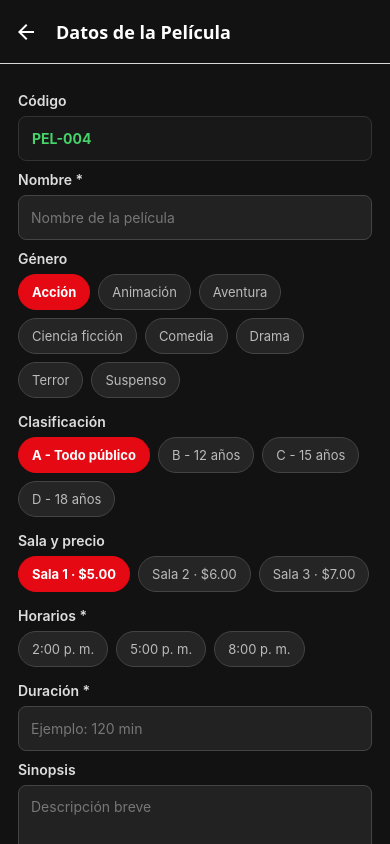
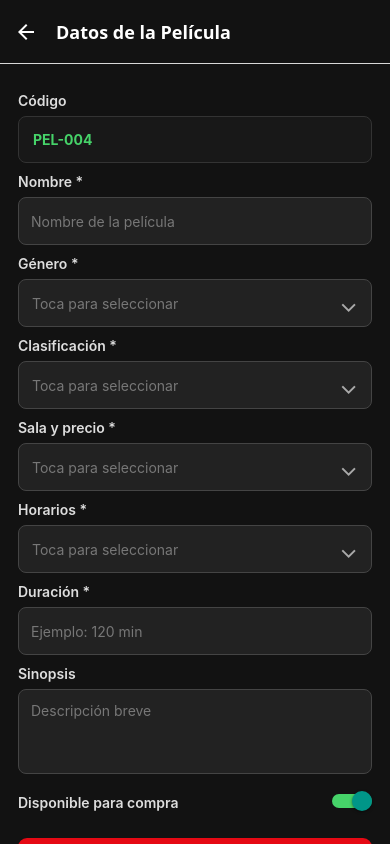
Before and after one commit to JVC-dev/CINE, a React Native app: screen /FormularioPelicula in a window 390 px wide. Built offline with nearby package versions, Linux system fonts and the light colour scheme.

Commit message:
feat: usar listas desplegables en formulario

```diff
--- a/src/screens/FormularioPeliculaScreen.tsx
+++ b/src/screens/FormularioPeliculaScreen.tsx
@@ -1,81 +1,77 @@
 import React, { useMemo, useState } from 'react';
-import { Alert, ScrollView, StyleSheet, Switch, Text, TextInput, TouchableOpacity, View } from 'react-native';
+import { Alert, Modal, ScrollView, StyleSheet, Switch, Text, TextInput, TouchableOpacity, View } from 'react-native';
 import { useAppDispatch, useAppSelector } from '../redux/hooks';
 import { agregarPelicula, editarPelicula } from '../redux/slices/peliculasSlice';
 import { Pelicula } from '../types/pelicula';
 
 const GENEROS = ['Acción', 'Animación', 'Aventura', 'Ciencia ficción', 'Comedia', 'Drama', 'Terror', 'Suspenso'];
 const CLASIFICACIONES = ['A - Todo público', 'B - 12 años', 'C - 15 años', 'D - 18 años'];
-const SALAS = [
-  { nombre: 'Sala 1', precio: 5 },
-  { nombre: 'Sala 2', precio: 6 },
-  { nombre: 'Sala 3', precio: 7 },
-];
+const SALAS = [{ nombre: 'Sala 1', precio: 5 }, { nombre: 'Sala 2', precio: 6 }, { nombre: 'Sala 3', precio: 7 }];
 const HORARIOS = ['2:00 p. m.', '5:00 p. m.', '8:00 p. m.'];
 
-interface OpcionesProps {
-  opciones: string[];
-  seleccionadas: string[];
-  onPress: (opcion: string) => void;
-  multiple?: boolean;
-}
-
-function Opciones({ opciones, seleccionadas, onPress, multiple = false }: OpcionesProps) {
-  return (
-    <View style={styles.options}>
-      {opciones.map(opcion => {
-        const activa = seleccionadas.includes(opcion);
-        return (
-          <TouchableOpacity key={opcion} style={[styles.option, activa && styles.optionActive]} onPress={() => onPress(opcion)}>
-            <Text style={[styles.optionText, activa && styles.optionTextActive]}>{multiple && activa ? '✓ ' : ''}{opcion}</Text>
-          </TouchableOpacity>
-        );
-      })}
-    </View>
-  );
-}
+type CampoLista = 'genero' | 'clasificacion' | 'sala' | 'horarios' | null;
 
 export default function FormularioPeliculaScreen({ route, navigation }: any) {
   const original: Pelicula | undefined = route.params?.pelicula;
   const dispatch = useAppDispatch();
   const peliculas = useAppSelector(state => state.peliculas.peliculas);
-
-  const codigoGenerado = useMemo(() => {
-    if (original) return original.codigo;
-    let numero = peliculas.length + 1;
-    let codigo = `PEL-${String(numero).padStart(3, '0')}`;
-    while (peliculas.some(p => p.codigo === codigo)) {
-      numero += 1;
-      codigo = `PEL-${String(numero).padStart(3, '0')}`;
-    }
-    return codigo;
-  }, [original, peliculas]);
-
-  const salaInicial = SALAS.find(s => s.nombre === original?.sala) ?? SALAS[0];
+  const salaInicial = SALAS.find(item => item.nombre === original?.sala) ?? SALAS[0];
+  const [listaAbierta, setListaAbierta] = useState<CampoLista>(null);
   const [titulo, setTitulo] = useState(original?.titulo ?? '');
-  const [genero, setGenero] = useState(original?.genero ?? GENEROS[0]);
+  const [genero, setGenero] = useState(original?.genero ?? '');
   const [duracion, setDuracion] = useState(original?.duracion ?? '');
-  const [clasificacion, setClasificacion] = useState(original?.clasificacion ?? CLASIFICACIONES[0]);
-  const [sala, setSala] = useState(salaInicial.nombre);
-  const [precio, setPrecio] = useState(salaInicial.precio);
+  const [clasificacion, setClasificacion] = useState(original?.clasificacion ?? '');
+  const [sala, setSala] = useState(original?.sala ?? '');
+  const [precio, setPrecio] = useState(original ? original.precio : salaInicial.precio);
   const [sinopsis, setSinopsis] = useState(original?.sinopsis ?? '');
   const [horarios, setHorarios] = useState<string[]>(original?.funciones.map(f => f.horario) ?? []);
   const [disponible, setDisponible] = useState(original?.disponible ?? true);
 
-  const seleccionarSala = (nombre: string) => {
-    const seleccion = SALAS.find(item => item.nombre === nombre);
-    if (!seleccion) return;
+  const codigo = useMemo(() => {
+    if (original) return original.codigo;
+    let numero = peliculas.length + 1;
+    let valor = `PEL-${String(numero).padStart(3, '0')}`;
+    while (peliculas.some(p => p.codigo === valor)) {
+      numero += 1;
+      valor = `PEL-${String(numero).padStart(3, '0')}`;
+    }
+    return valor;
+  }, [original, peliculas]);
+
+  const datosLista = useMemo(() => {
+    if (listaAbierta === 'genero') return { titulo: 'Seleccionar género', opciones: GENEROS };
+    if (listaAbierta === 'clasificacion') return { titulo: 'Seleccionar clasificación', opciones: CLASIFICACIONES };
+    if (listaAbierta === 'sala') return { titulo: 'Seleccionar sala', opciones: SALAS.map(item => `${item.nombre} · $${item.precio.toFixed(2)}`) };
+    return { titulo: 'Seleccionar horarios', opciones: HORARIOS };
+  }, [listaAbierta]);
+
+  const seleccionar = (opcion: string) => {
+    if (listaAbierta === 'genero') setGenero(opcion);
+    if (listaAbierta === 'clasificacion') setClasificacion(opcion);
+    if (listaAbierta === 'sala') {
+      const seleccion = SALAS.find(item => opcion.startsWith(item.nombre));
+      if (seleccion) {
         setSala(seleccion.nombre);
         setPrecio(seleccion.precio);
+      }
+    }
+    if (listaAbierta === 'horarios') {
+      setHorarios(actuales => actuales.includes(opcion) ? actuales.filter(item => item !== opcion) : [...actuales, opcion]);
+      return;
+    }
+    setListaAbierta(null);
   };
 
-  const alternarHorario = (horario: string) => {
-    setHorarios(actuales => actuales.includes(horario) ? actuales.filter(item => item !== horario) : [...actuales, horario]);
+  const estaSeleccionada = (opcion: string) => {
+    if (listaAbierta === 'genero') return genero === opcion;
+    if (listaAbierta === 'clasificacion') return clasificacion === opcion;
+    if (listaAbierta === 'sala') return opcion.startsWith(sala);
+    return horarios.includes(opcion);
   };
 
   const guardar = () => {
-    if (!titulo.trim() || !duracion.trim()) {
-      Alert.alert('Datos incompletos', 'Ingresa el nombre y la duración de la película.');
+    if (!titulo.trim() || !duracion.trim() || !genero || !clasificacion || !sala) {
+      Alert.alert('Datos incompletos', 'Completa todos los campos obligatorios.');
       return;
     }
     if (horarios.length === 0) {
@@ -88,71 +84,83 @@ export default function FormularioPeliculaScreen({ route, navigation }: any) {
       return;
     }
     const pelicula: Pelicula = {
-      id: original?.id ?? Date.now().toString(),
-      codigo: codigoGenerado,
-      titulo: titulo.trim(),
-      genero,
-      duracion: duracion.trim(),
-      clasificacion,
-      sala,
-      precio,
-      sinopsis: sinopsis.trim(),
-      disponible,
+      id: original?.id ?? Date.now().toString(), codigo, titulo: titulo.trim(), genero, duracion: duracion.trim(), clasificacion,
+      sala, precio, sinopsis: sinopsis.trim(), disponible,
       funciones: horarios.map((horario, index) => ({ id: `${Date.now()}-${index}`, horario, tipo: 'Estándar' })),
     };
     dispatch(original ? editarPelicula(pelicula) : agregarPelicula(pelicula));
     navigation.goBack();
   };
 
+  const CampoSeleccion = ({ label, valor, campo }: { label: string; valor: string; campo: CampoLista }) => (
+    <View>
+      <Text style={styles.label}>{label}</Text>
+      <TouchableOpacity style={styles.select} onPress={() => setListaAbierta(campo)}>
+        <Text style={valor ? styles.selectValue : styles.placeholder}>{valor || 'Toca para seleccionar'}</Text>
+        <Text style={styles.arrow}>⌄</Text>
+      </TouchableOpacity>
+    </View>
+  );
+
   return (
+    <>
       <ScrollView contentContainerStyle={styles.container} keyboardShouldPersistTaps="handled">
         <Text style={styles.label}>Código</Text>
-      <View style={styles.readOnly}><Text style={styles.readOnlyText}>{codigoGenerado}</Text></View>
-
+        <View style={styles.readOnly}><Text style={styles.code}>{codigo}</Text></View>
         <Text style={styles.label}>Nombre *</Text>
         <TextInput style={styles.input} value={titulo} onChangeText={setTitulo} placeholder="Nombre de la película" placeholderTextColor="#777" />
-
-      <Text style={styles.label}>Género</Text>
-      <Opciones opciones={GENEROS} seleccionadas={[genero]} onPress={setGenero} />
-
-      <Text style={styles.label}>Clasificación</Text>
-      <Opciones opciones={CLASIFICACIONES} seleccionadas={[clasificacion]} onPress={setClasificacion} />
-
-      <Text style={styles.label}>Sala y precio</Text>
-      <Opciones opciones={SALAS.map(item => `${item.nombre} · $${item.precio.toFixed(2)}`)} seleccionadas={[`${sala} · $${precio.toFixed(2)}`]} onPress={opcion => seleccionarSala(opcion.split(' · ')[0])} />
-
-      <Text style={styles.label}>Horarios *</Text>
-      <Opciones opciones={HORARIOS} seleccionadas={horarios} onPress={alternarHorario} multiple />
-
+        <CampoSeleccion label="Género *" valor={genero} campo="genero" />
+        <CampoSeleccion label="Clasificación *" valor={clasificacion} campo="clasificacion" />
+        <CampoSeleccion label="Sala y precio *" valor={sala ? `${sala} · $${precio.toFixed(2)}` : ''} campo="sala" />
+        <CampoSeleccion label="Horarios *" valor={horarios.join(', ')} campo="horarios" />
         <Text style={styles.label}>Duración *</Text>
         <TextInput style={styles.input} value={duracion} onChangeText={setDuracion} placeholder="Ejemplo: 120 min" placeholderTextColor="#777" />
-
         <Text style={styles.label}>Sinopsis</Text>
-      <TextInput style={[styles.input, styles.textArea]} value={sinopsis} onChangeText={setSinopsis} placeholder="Descripción breve" placeholderTextColor="#777" multiline />
-
-      <View style={styles.switchRow}>
-        <Text style={styles.label}>Disponible para compra</Text>
-        <Switch value={disponible} onValueChange={setDisponible} trackColor={{ false: '#555', true: '#46d369' }} />
-      </View>
-
+        <TextInput style={[styles.input, styles.area]} value={sinopsis} onChangeText={setSinopsis} placeholder="Descripción breve" placeholderTextColor="#777" multiline />
+        <View style={styles.switchRow}><Text style={styles.label}>Disponible para compra</Text><Switch value={disponible} onValueChange={setDisponible} trackColor={{ false: '#555', true: '#46d369' }} /></View>
         <TouchableOpacity style={styles.button} onPress={guardar}><Text style={styles.buttonText}>Guardar película</Text></TouchableOpacity>
       </ScrollView>
+
+      <Modal visible={listaAbierta !== null} transparent animationType="fade" onRequestClose={() => setListaAbierta(null)}>
+        <TouchableOpacity style={styles.overlay} activeOpacity={1} onPress={() => setListaAbierta(null)}>
+          <View style={styles.modal} onStartShouldSetResponder={() => true}>
+            <Text style={styles.modalTitle}>{datosLista.titulo}</Text>
+            {datosLista.opciones.map(opcion => {
+              const activa = estaSeleccionada(opcion);
+              return (
+                <TouchableOpacity key={opcion} style={[styles.modalOption, activa && styles.modalOptionActive]} onPress={() => seleccionar(opcion)}>
+                  <Text style={[styles.modalOptionText, activa && styles.modalOptionTextActive]}>{activa ? '✓  ' : ''}{opcion}</Text>
+                </TouchableOpacity>
+              );
+            })}
+            {listaAbierta === 'horarios' && <TouchableOpacity style={styles.done} onPress={() => setListaAbierta(null)}><Text style={styles.buttonText}>Aceptar horarios</Text></TouchableOpacity>}
+          </View>
+        </TouchableOpacity>
+      </Modal>
+    </>
   );
 }
 
 const styles = StyleSheet.create({
   container: { backgroundColor: '#121212', padding: 18, flexGrow: 1 },
   label: { color: '#ddd', fontWeight: '600', marginTop: 10, marginBottom: 7 },
-  input: { backgroundColor: '#222', color: '#fff', borderWidth: 1, borderColor: '#444', borderRadius: 8, padding: 12, minHeight: 45 },
-  textArea: { minHeight: 85, textAlignVertical: 'top' },
-  readOnly: { backgroundColor: '#181818', borderWidth: 1, borderColor: '#333', borderRadius: 8, padding: 13 },
-  readOnlyText: { color: '#46d369', fontWeight: '700' },
-  options: { flexDirection: 'row', flexWrap: 'wrap', gap: 8, marginBottom: 5 },
-  option: { backgroundColor: '#252525', borderWidth: 1, borderColor: '#444', borderRadius: 18, paddingVertical: 9, paddingHorizontal: 13 },
-  optionActive: { backgroundColor: '#e50914', borderColor: '#e50914' },
-  optionText: { color: '#bbb', fontSize: 13 },
-  optionTextActive: { color: '#fff', fontWeight: '700' },
+  input: { backgroundColor: '#222', color: '#fff', borderWidth: 1, borderColor: '#444', borderRadius: 8, padding: 12, minHeight: 48 },
+  area: { minHeight: 85, textAlignVertical: 'top' },
+  readOnly: { backgroundColor: '#181818', borderWidth: 1, borderColor: '#333', borderRadius: 8, padding: 14 },
+  code: { color: '#46d369', fontWeight: '700' },
+  select: { backgroundColor: '#222', borderWidth: 1, borderColor: '#444', borderRadius: 8, minHeight: 48, paddingHorizontal: 13, flexDirection: 'row', alignItems: 'center', justifyContent: 'space-between' },
+  selectValue: { color: '#fff', flex: 1 },
+  placeholder: { color: '#777', flex: 1 },
+  arrow: { color: '#aaa', fontSize: 24, marginLeft: 8 },
   switchRow: { flexDirection: 'row', justifyContent: 'space-between', alignItems: 'center', marginVertical: 10 },
   button: { backgroundColor: '#e50914', padding: 14, borderRadius: 9, alignItems: 'center', marginTop: 10 },
   buttonText: { color: '#fff', fontWeight: '700' },
+  overlay: { flex: 1, backgroundColor: 'rgba(0,0,0,0.75)', justifyContent: 'center', padding: 24 },
+  modal: { backgroundColor: '#1e1e1e', borderRadius: 14, padding: 18, borderWidth: 1, borderColor: '#444' },
+  modalTitle: { color: '#fff', fontSize: 19, fontWeight: '700', marginBottom: 12 },
+  modalOption: { padding: 14, borderBottomWidth: 1, borderBottomColor: '#333' },
+  modalOptionActive: { backgroundColor: '#312020', borderRadius: 7 },
+  modalOptionText: { color: '#ccc', fontSize: 15 },
+  modalOptionTextActive: { color: '#ff6565', fontWeight: '700' },
+  done: { backgroundColor: '#e50914', padding: 13, borderRadius: 8, alignItems: 'center', marginTop: 16 },
 });
```
Lines whose indentation alone changed are shown as unchanged.
